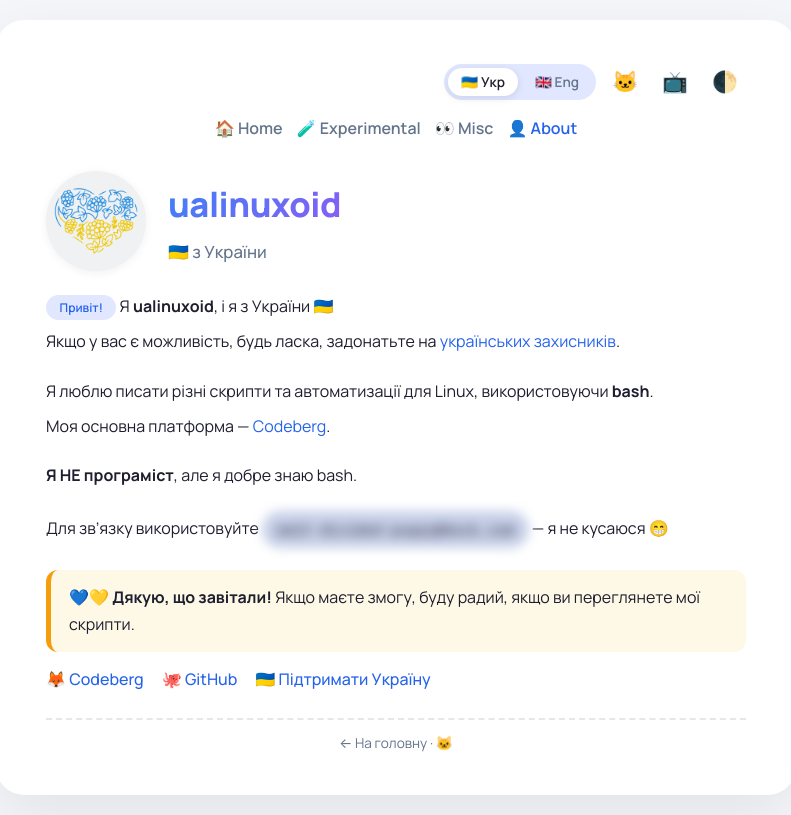
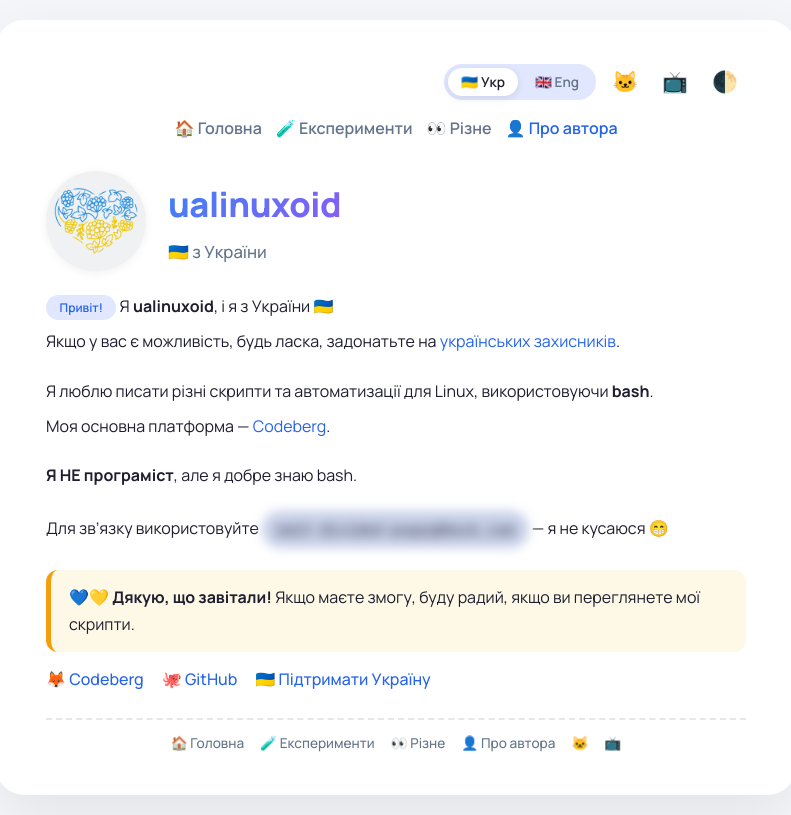
Before and after one commit to ualinuxoid/ualinuxoid.github.io, a plain HTML site: page me/index.html in a window 1280 px wide. Shown: the whole page, without its empty margins (244-1035 px from the left). Drawn offline with Linux system fonts and the light colour scheme.

Commit message:
i18n: translate header/nav and unify footer with 📺 on /me

```diff
--- a/me/index.html
+++ b/me/index.html
@@ -225,8 +225,9 @@
         .links a:active { opacity: 0.7; }
         hr { border: none; border-top: 2px dashed var(--border); margin: 24px 0 12px; }
         .footer { text-align: center; font-size: 0.85rem; color: var(--muted); }
-        .footer a { color: var(--muted); }
-        .footer a:hover { color: var(--accent); }
+        .footer-links { display: flex; flex-wrap: wrap; justify-content: center; gap: 8px 16px; }
+        .footer-links a { color: var(--muted); font-weight: 500; }
+        .footer-links a:hover { color: var(--accent); }
 
         .avatar-modal {
             position: fixed; inset: 0; z-index: 10000;
@@ -326,10 +327,10 @@
                     <button class="theme-toggle" id="themeToggle" type="button" aria-label="Toggle theme">🌓</button>
                 </div>
                 <div class="nav">
-                    <a href="/">🏠 Home</a>
-                    <a href="/experimental">🧪 Experimental</a>
-                    <a href="/misc">👀 Misc</a>
-                    <a href="/me" class="active">👤 About</a>
+                    <a href="/" data-i18n="nav-home">🏠 Головна</a>
+                    <a href="/experimental" data-i18n="nav-exp">🧪 Експерименти</a>
+                    <a href="/misc" data-i18n="nav-misc">👀 Різне</a>
+                    <a href="/me" class="active" data-i18n="nav-about">👤 Про автора</a>
                 </div>
             </div>
 
@@ -404,7 +405,16 @@
             </div>
 
             <hr />
-            <div class="footer"><a href="/" data-i18n="foot-home">← На головну</a> · <a href="/cat/">🐱</a></div>
+            <div class="footer">
+                <div class="footer-links">
+                    <a href="/" data-i18n="nav-home">🏠 Головна</a>
+                    <a href="/experimental" data-i18n="nav-exp">🧪 Експерименти</a>
+                    <a href="/misc" data-i18n="nav-misc">👀 Різне</a>
+                    <a href="/me" data-i18n="nav-about">👤 Про автора</a>
+                    <a href="/cat/">🐱</a>
+                    <a href="/pipes/">📺</a>
+                </div>
+            </div>
         </div>
     </div>
 
@@ -417,8 +427,18 @@
 
     <script>
     window.PAGE_I18N = {
-      uk: { 'foot-home': '← На головну' },
-      en: { 'foot-home': '← Back to home' }
+      uk: {
+        'nav-home': '🏠 Головна',
+        'nav-exp': '🧪 Експерименти',
+        'nav-misc': '👀 Різне',
+        'nav-about': '👤 Про автора'
+      },
+      en: {
+        'nav-home': '🏠 Home',
+        'nav-exp': '🧪 Experimental',
+        'nav-misc': '👀 Misc',
+        'nav-about': '👤 About'
+      }
     };
     </script>
     <script src="/assets/js/common.js"></script>
```
